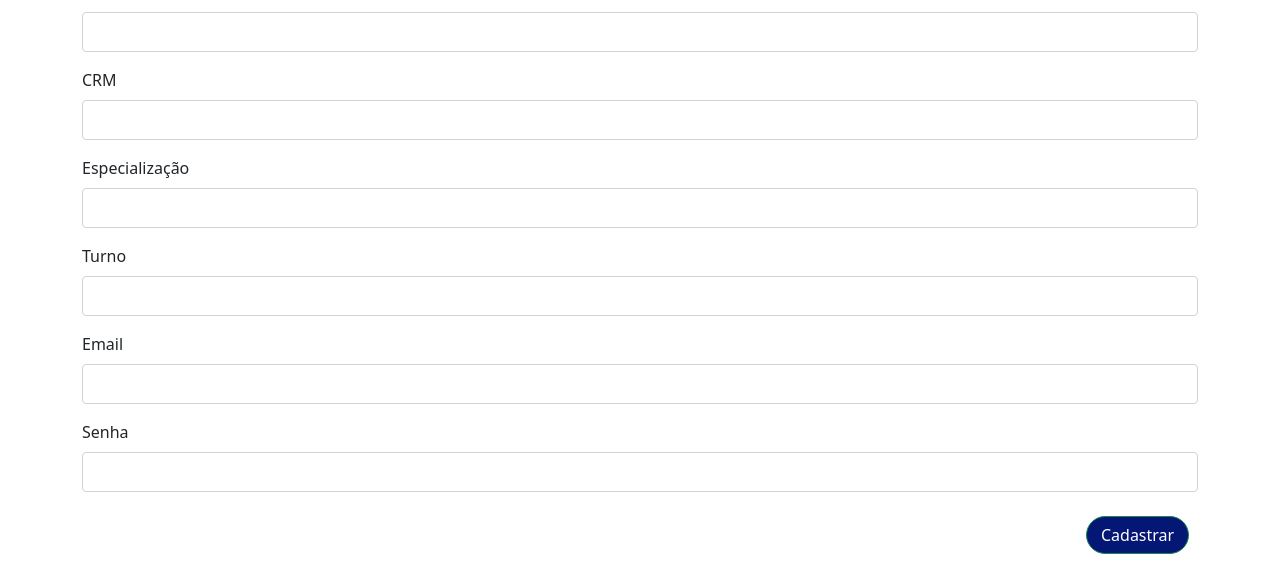
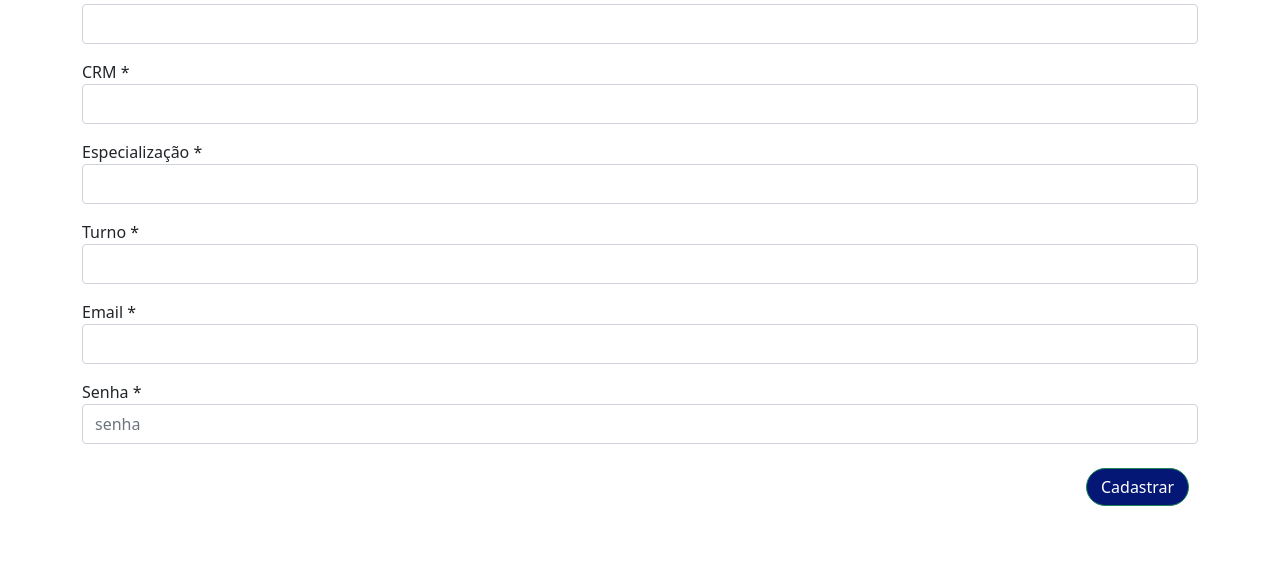
Before and after one commit to rma98/psv-django, a Django app: page /cadastro in a window 1280 px wide. Shown: the part 306-868 px from the top of the page. After the commit the page ends 812 px from the top, so only its background shows below. Run offline with Django 4.2, Linux system fonts and the light colour scheme; some libraries are stand-ins or nearby versions.

Commit message:
tela de medico

```diff
--- a/pages/views.py
+++ b/pages/views.py
@@ -9,7 +9,7 @@ def index(request):
     return render(request, "index.html", {})
 
 def cadastroMedico(request):
-    if request.method == "POST":
+    if request.method == "post":
         form = formMedico (request.POST,request.FILES)
         if form.is_valid():
             form.save()
@@ -22,7 +22,7 @@ def cadastroMedico(request):
 def all(request):
     nome = ''
     nomeComment = ''
-    if request.method == "POST":
+    if request.method == "post":
         form = formPessoa(request.POST, request.FILES)
         if form.is_valid():
             nome = form.cleaned_data['name']
--- a/templates/cadastroMedico.html
+++ b/templates/cadastroMedico.html
@@ -5,6 +5,7 @@
 {% block title %}CadastroMedico{% endblock %}
 
 {% block content %}
+
 <div class="next-page">
     <nav class="navbar navbar-expand-lg next-page">
       <div class="container-fluid">
@@ -33,38 +34,42 @@
       <span><strong id="atendente-voice">Cadastro neste site<i class="fa-solid fa-volume-high" id="sound"></i></strong></span>
     </header>
 </div>
-    <form method="POST">
-      {% csrf_token %}
+  <form method="post">
+    {% csrf_token %}
+
+      <input type="hidden" name="csrfmiddlewaretoken" value="uU9cDvhJRbqiXUkaCrfA1ooRyPJs78q12pYt9QVwWpuMhITkIw4r9lTsl1Y2qs9C">
+
       <div class="mb-3">
-        <label for="exampleInputEmail1" class="form-label">Nome</label>{{ form.nome }}
-        <input type="nome" class="form-control">
+        <label for="id_nome" class="requireField">Nome <span class="asteriskField">*</span> </label>
+        <input type="nome" nome="nome" class="textinput textInput form-control" required id="id_nome">
       </div>
 
       <div class="mb-3">
-        <label for="exampleInputEmail1" class="form-label">CRM</label>{{ form.crm }}
-        <input type="crm" class="form-control" >
+        <label for="id_crm" class="requireField">CRM <span class="asteriskField">*</span> </label>
+        <input type="crm" nome="crm" class="textinput textInput form-control" required id="id_crm" >
       </div>
 
       <div class="mb-3">
-        <label for="exampleInputEmail1" class="form-label">Especialização</label>{{ form.especializacao }}
-        <input type="especializacao" class="form-control">
+        <label for="id_especializacao" class="requireField">Especialização <span class="asteriskField">*</span> </label>
+        <input type="especializacao" nome="especializacao" class="textinput textInput form-control" required id="id_especializacao">
       </div>
 
       <div class="mb-3">
-        <label for="exampleInputEmail1" class="form-label">Turno</label>{{ form.turno }}
-        <input type="turno" class="form-control">
+        <label for="id_turno" class="requireField">Turno <span class="asteriskField">*</span> </label>
+        <input type="turno" nome="email" class="textinput textInput form-control" required id="id_turno">
     </div>
     <div class="mb-3">
-        <label for="exampleInputEmail1" class="form-label">Email</label>{{ form.email }}
-        <input type="email" class="form-control">
+        <label for="id_email" class="requireField">Email <span class="asteriskField">*</span></span></label>
+        <input type="email" name="email" class="textinput textInput form-control" required id="id_email">
     </div>
 
 
       <div class="mb-3">
-      <label for="exampleInputPassword1" class="form-label">Senha</label>{{ form.senha }}
-      <input type="password" class="form-control">
+      <label for="id_password1" class="requireField">Senha <span class="asteriskField">*</span> </label>
+      <input type="password" nome="password1" placeholder="senha" autocapitalize="new-password" class="textinput textInput form-control">
     </div>
+    {{ form|crispy }}
 
-      <button class="btn btn-success" id="botao-cadastrar-logar-sair" type="submit">Cadastrar</button>
+    <button class="btn btn-success" id="botao-cadastrar-logar-sair" type="submit">Cadastrar</button>
     </form>
 {% endblock %}
```
Also changed, not shown: db.sqlite3.
